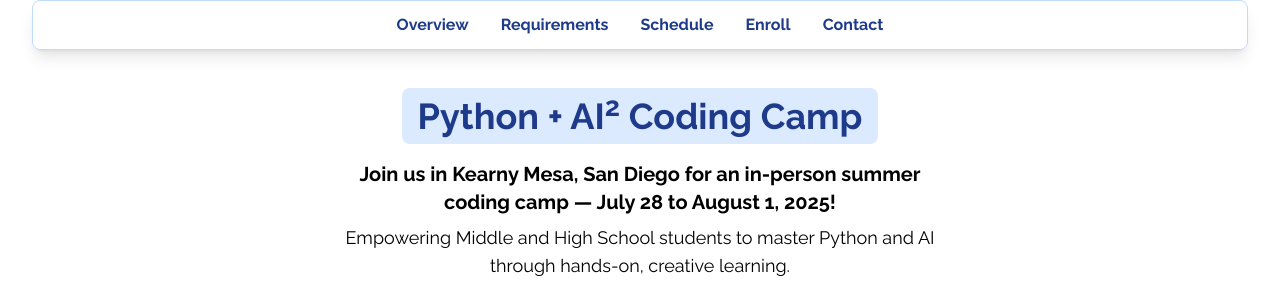
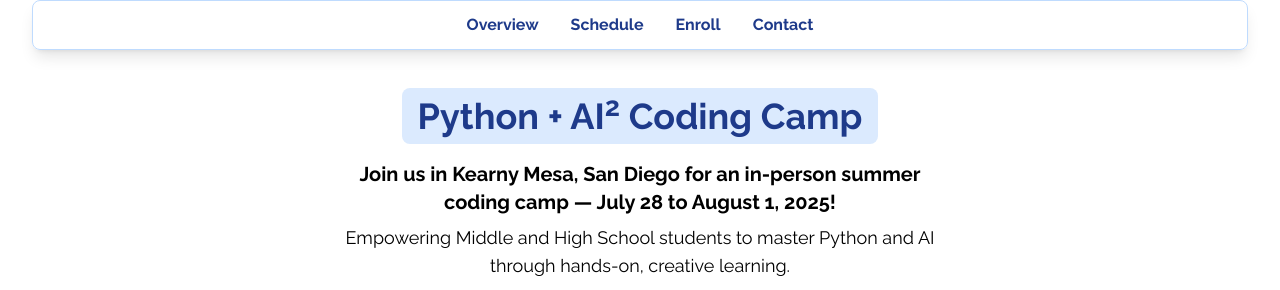
Before and after one commit to san-diego-data-science/python-ai2, a plain HTML site: page index.html in a window 1280 px wide. Shown: the top 290 px of the page. Drawn offline with nearby package versions, Linux system fonts and the light colour scheme.

Commit message:
removed requirements

```diff
--- a/index.html
+++ b/index.html
@@ -14,7 +14,6 @@
 <nav class="fixed top-0 left-1/2 -translate-x-1/2 z-50 bg-white/90 backdrop-blur shadow-lg rounded-lg px-2 py-2 flex flex-wrap justify-center gap-2 sm:gap-4 text-base font-semibold text-blue-900 border border-blue-200 w-[95vw] max-w-xl mx-auto"
   style="max-width:95vw;">
   <a href="#overview" class="hover:text-pink-600 transition-colors px-2 py-1">Overview</a>
-  <a href="#requirements" class="hover:text-pink-600 transition-colors px-2 py-1">Requirements</a>
   <a href="#schedule" class="hover:text-pink-600 transition-colors px-2 py-1">Schedule</a>
   <a href="#enroll" class="hover:text-pink-600 transition-colors px-2 py-1">Enroll</a>
   <a href="#contact" class="hover:text-pink-600 transition-colors px-2 py-1">Contact</a>
```
